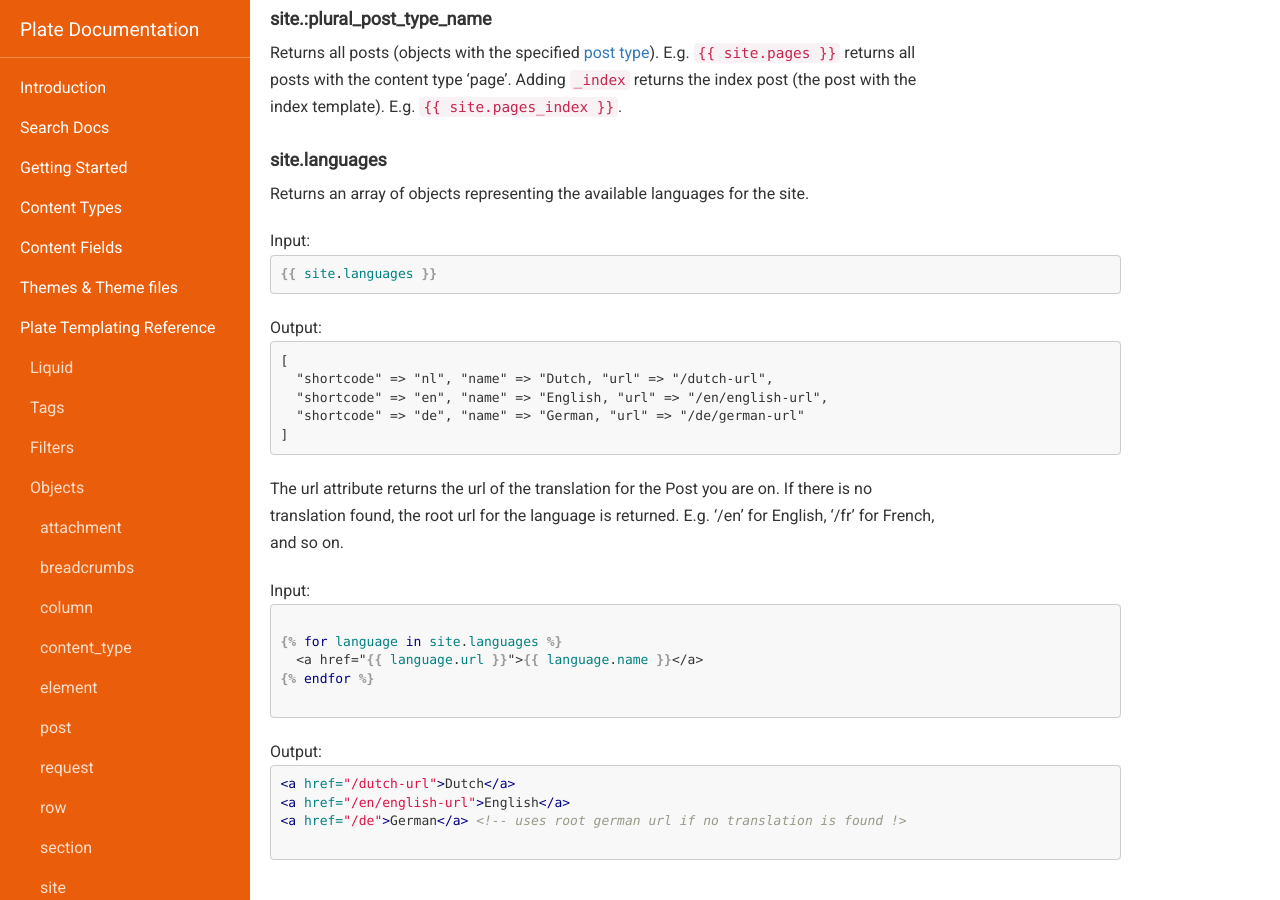
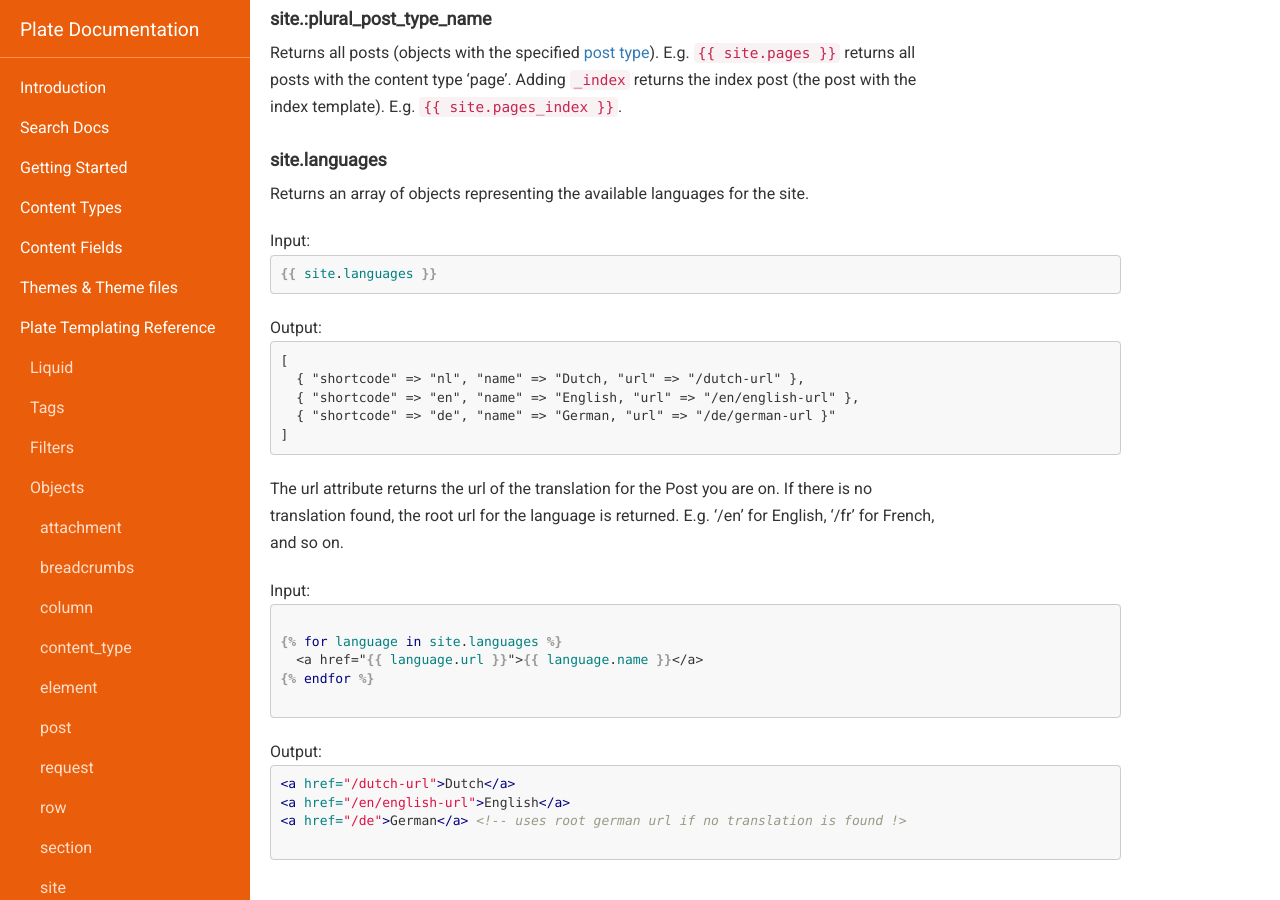
Before and after one commit to platehub/platehub.github.io, a Jekyll site: the page built from docs/templating-reference/objects.md, in a window 1280 px wide and 900 px high, scrolled down 10181 px. Built offline with Jekyll 4.4.1, drawn with Linux system fonts in a browser that asks for light colours; nearby versions of some CDN libraries.

Commit message:
language

````diff
--- a/docs/templating-reference/objects.md
+++ b/docs/templating-reference/objects.md
@@ -429,9 +429,9 @@ Returns an array of objects representing the available languages for the site.
 <p class='no-margin'>Output:</p>
 ```text
 [
-  "shortcode" => "nl", "name" => "Dutch, "url" => "/dutch-url",
-  "shortcode" => "en", "name" => "English, "url" => "/en/english-url",
-  "shortcode" => "de", "name" => "German, "url" => "/de/german-url"
+  { "shortcode" => "nl", "name" => "Dutch, "url" => "/dutch-url" },
+  { "shortcode" => "en", "name" => "English, "url" => "/en/english-url" },
+  { "shortcode" => "de", "name" => "German, "url" => "/de/german-url }"
 ]
 ```
 
````
